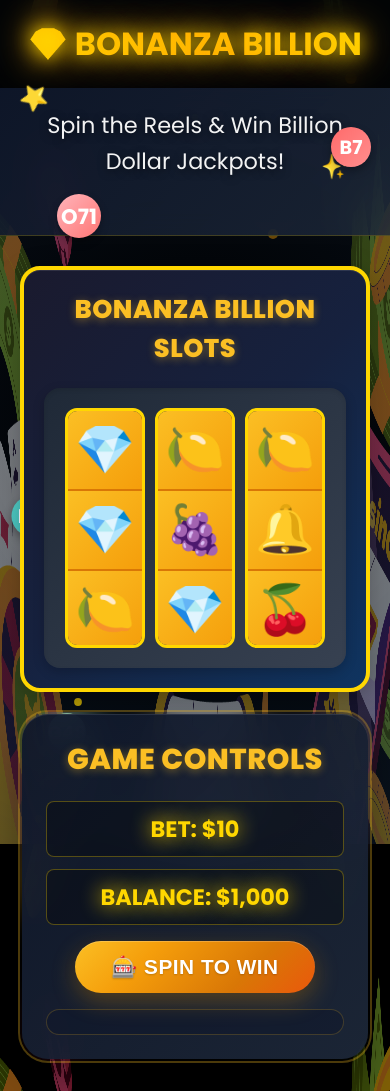
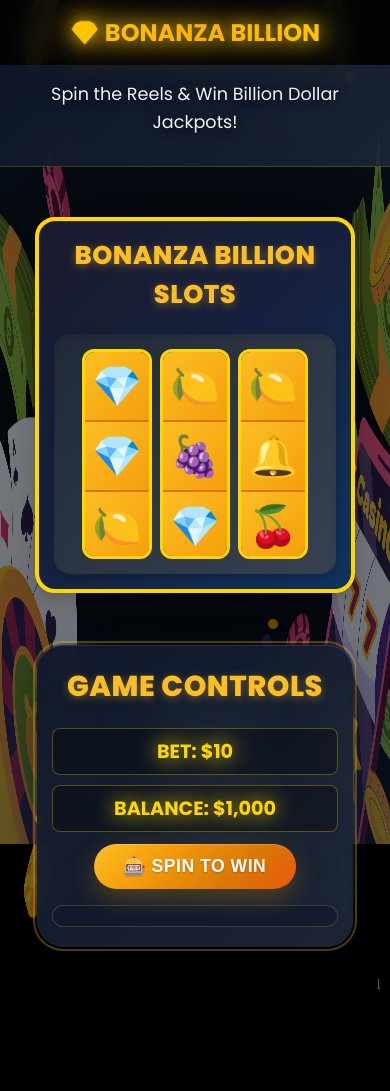
Before and after one commit to manupor/Bonanza_olavivo, a plain HTML site: page index.html in a window 390 px wide. After the commit the page ends 989 px from the top, so only its background shows below. Drawn offline with Linux system fonts and the light colour scheme.

Commit message:
Improve mobile UI/UX: fix overlapping elements and center title

```diff
--- a/index.html
+++ b/index.html
@@ -97,6 +97,12 @@
             max-width: 800px;
             margin: 0 auto;
             padding: 0 20px;
+        }
+
+        @media (max-width: 768px) {
+            .container {
+                padding: 0 10px;
+            }
         }
 
         .header {
@@ -574,10 +580,114 @@
 
         @media (max-width: 768px) {
             .hero h1 { font-size: 2.5rem; }
-            .bingo-container { flex-direction: column; align-items: center; }
+            .bingo-container {
+                flex-direction: column;
+                align-items: center;
+                min-height: auto;
+                gap: 30px;
+                padding: 20px 10px;
+            }
             .bingo-grid { grid-template-columns: repeat(5, 50px); }
             .bingo-header { grid-template-columns: repeat(5, 50px); }
             .bingo-cell { width: 50px; height: 50px; font-size: 0.9rem; }
+
+            /* Mobile-specific header adjustments */
+            .header {
+                padding: 15px 0;
+                position: relative;
+                z-index: 10;
+            }
+
+            .logo {
+                font-size: 1.5rem;
+                text-align: center;
+                width: 100%;
+            }
+
+            /* Mobile hero section */
+            .hero {
+                padding: 15px 0 10px;
+                margin-bottom: 10px;
+            }
+
+            .hero p {
+                font-size: 1.1rem;
+                margin-bottom: 20px;
+                padding: 0 15px;
+            }
+
+            /* Mobile game section */
+            .game-section {
+                padding: 10px 0;
+            }
+
+            /* Mobile slot machine */
+            .slot-machine {
+                max-width: 320px;
+                margin: 0 auto 20px;
+                padding: 15px;
+            }
+
+            .slot-container {
+                padding: 15px;
+                gap: 8px;
+            }
+
+            .slot-reel {
+                width: 70px;
+                height: 210px;
+            }
+
+            .slot-symbol {
+                height: 70px;
+                font-size: 2.5rem;
+            }
+
+            /* Mobile game controls */
+            .game-controls {
+                max-width: 320px;
+                margin: 0 auto;
+                padding: 20px 15px;
+            }
+
+            .bet-display, .balance-display {
+                font-size: 1.2rem;
+                margin: 10px 0;
+                padding: 8px;
+            }
+
+            .spin-button {
+                font-size: 1.1rem;
+                padding: 12px 30px;
+                margin: 12px auto;
+            }
+
+            .recent-wins {
+                max-height: 80px;
+                padding: 10px;
+            }
+
+            /* Hide floating elements on mobile to reduce clutter */
+            .floating-star, .floating-ball {
+                display: none;
+            }
+
+            /* Modal adjustments for mobile */
+            .modal-content {
+                margin: 15% auto;
+                padding: 30px 20px;
+                width: 95%;
+                max-width: 400px;
+            }
+
+            .modal h2 {
+                font-size: 2rem;
+            }
+
+            .claim-button {
+                font-size: 1.3rem;
+                padding: 15px 35px;
+            }
         }
     </style>
 </head>
```
